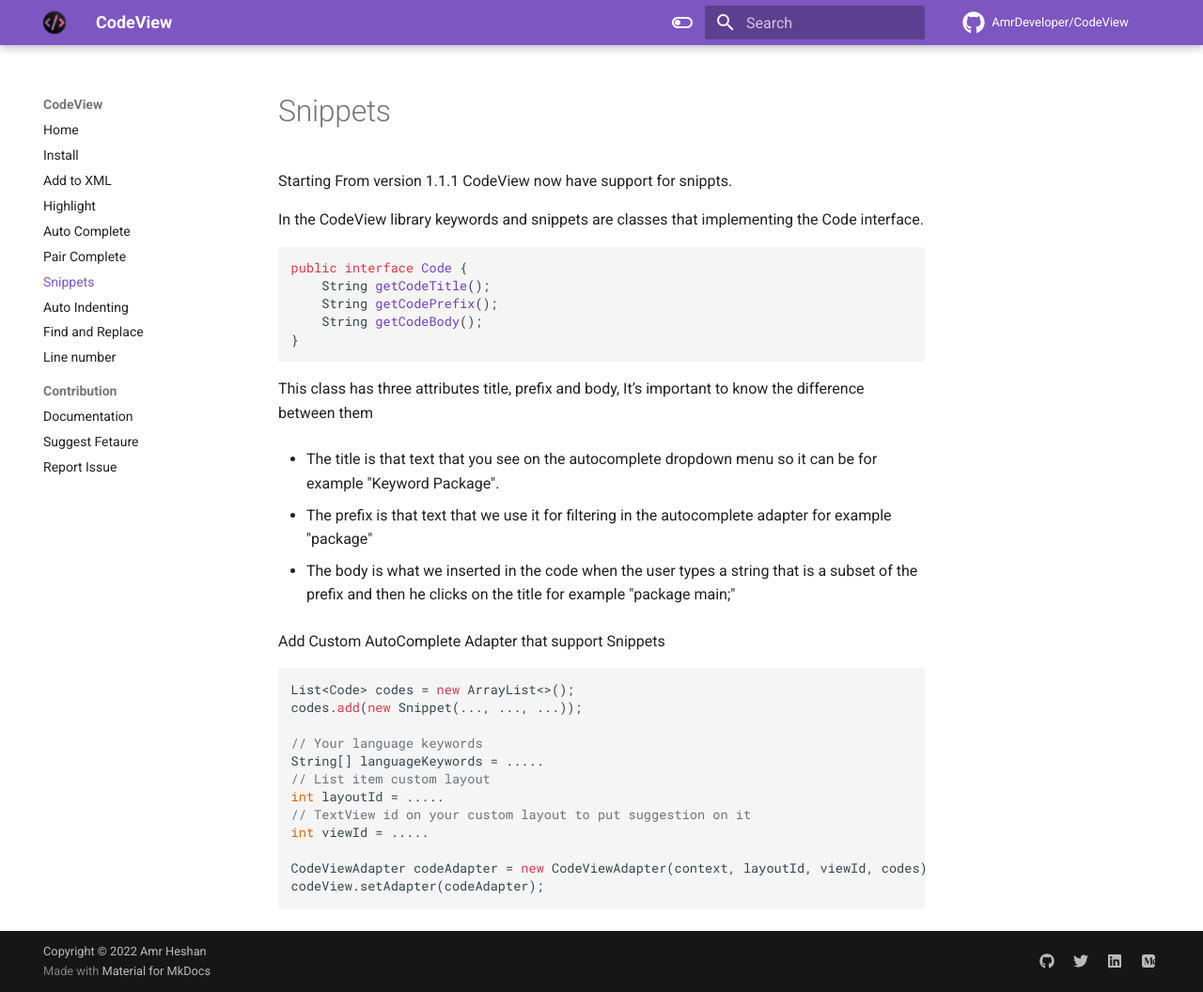
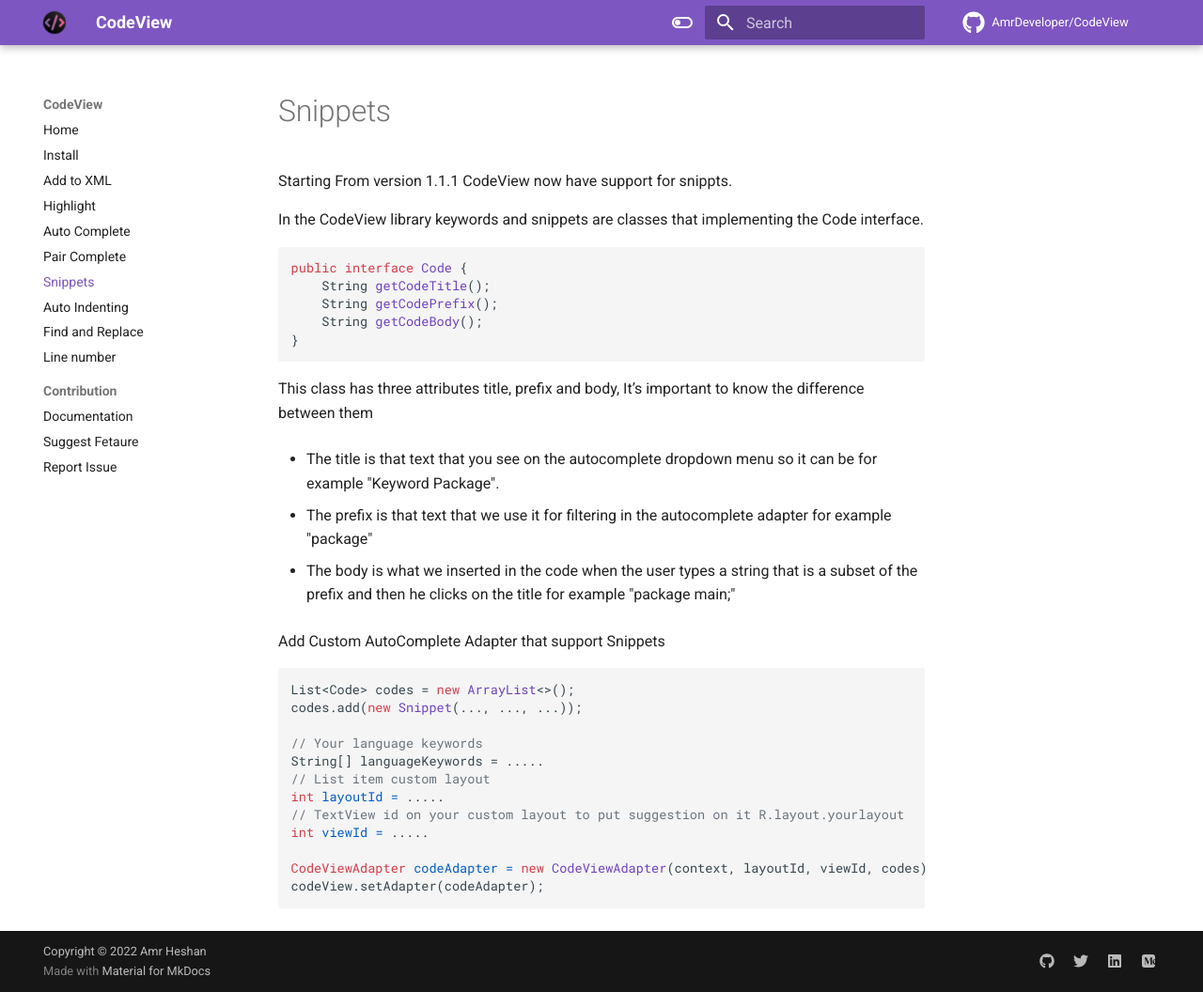
Before and after one commit to AmrDeveloper/CodeView, an MkDocs documentation site: the page built from docs/snippets.md, in a window 1280 px wide and 1056 px high. Shown: the whole window at 94% size. Built offline with MkDocs 1.6.1 and Material for MkDocs 9.7.7, drawn with Linux system fonts in a browser that asks for light colours; nearby versions of some CDN libraries; comment, search, counter and statistics services are not loaded.

Commit message:
Update snippets.md

````diff
--- a/docs/snippets.md
+++ b/docs/snippets.md
@@ -4,7 +4,7 @@
 
 In the CodeView library keywords and snippets are classes that implementing the Code interface.
 
-```
+``` java
 public interface Code {
     String getCodeTitle();
     String getCodePrefix();
@@ -22,7 +22,7 @@
 
 Add Custom AutoComplete Adapter that support Snippets
 
-```
+``` java
 List<Code> codes = new ArrayList<>();
 codes.add(new Snippet(..., ..., ...));
 
@@ -30,7 +30,7 @@
 String[] languageKeywords = .....
 // List item custom layout
 int layoutId = .....
-// TextView id on your custom layout to put suggestion on it
+// TextView id on your custom layout to put suggestion on it R.layout.yourlayout
 int viewId = .....
 
 CodeViewAdapter codeAdapter = new CodeViewAdapter(context, layoutId, viewId, codes);
````
